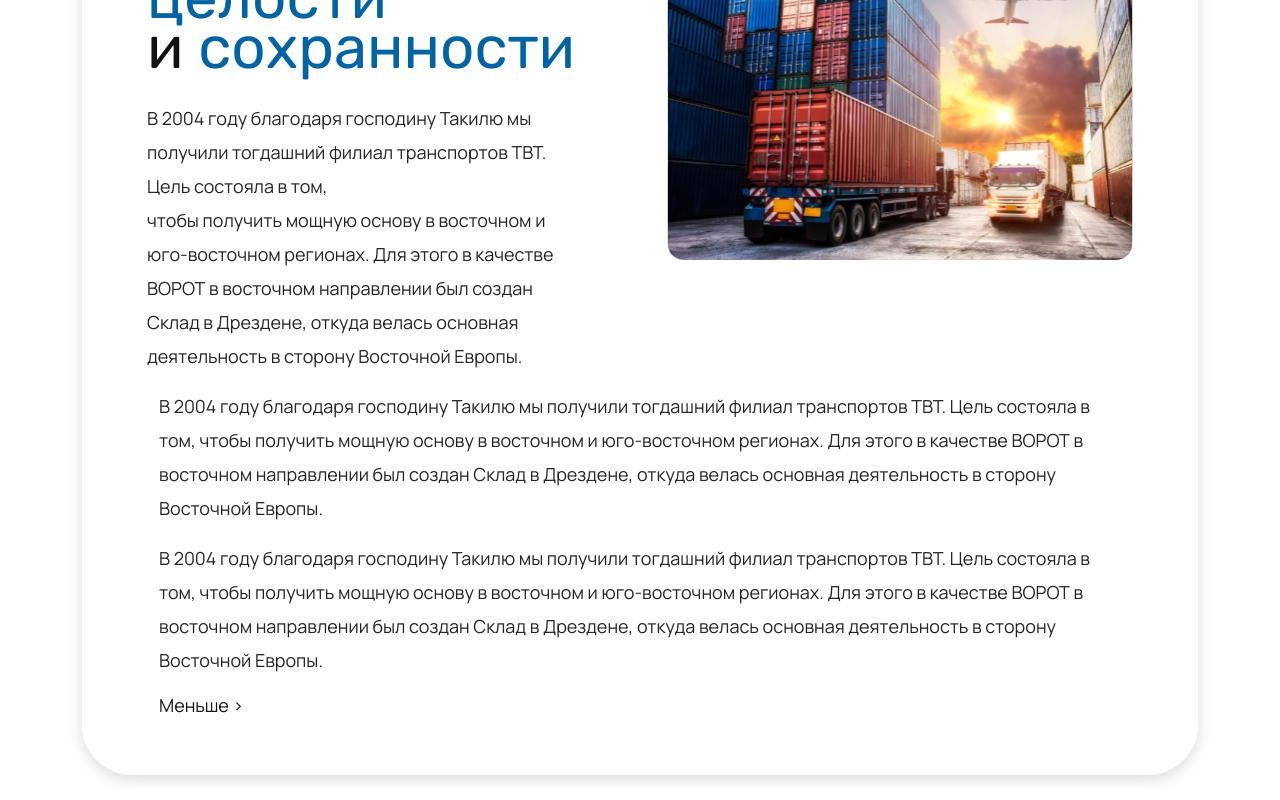
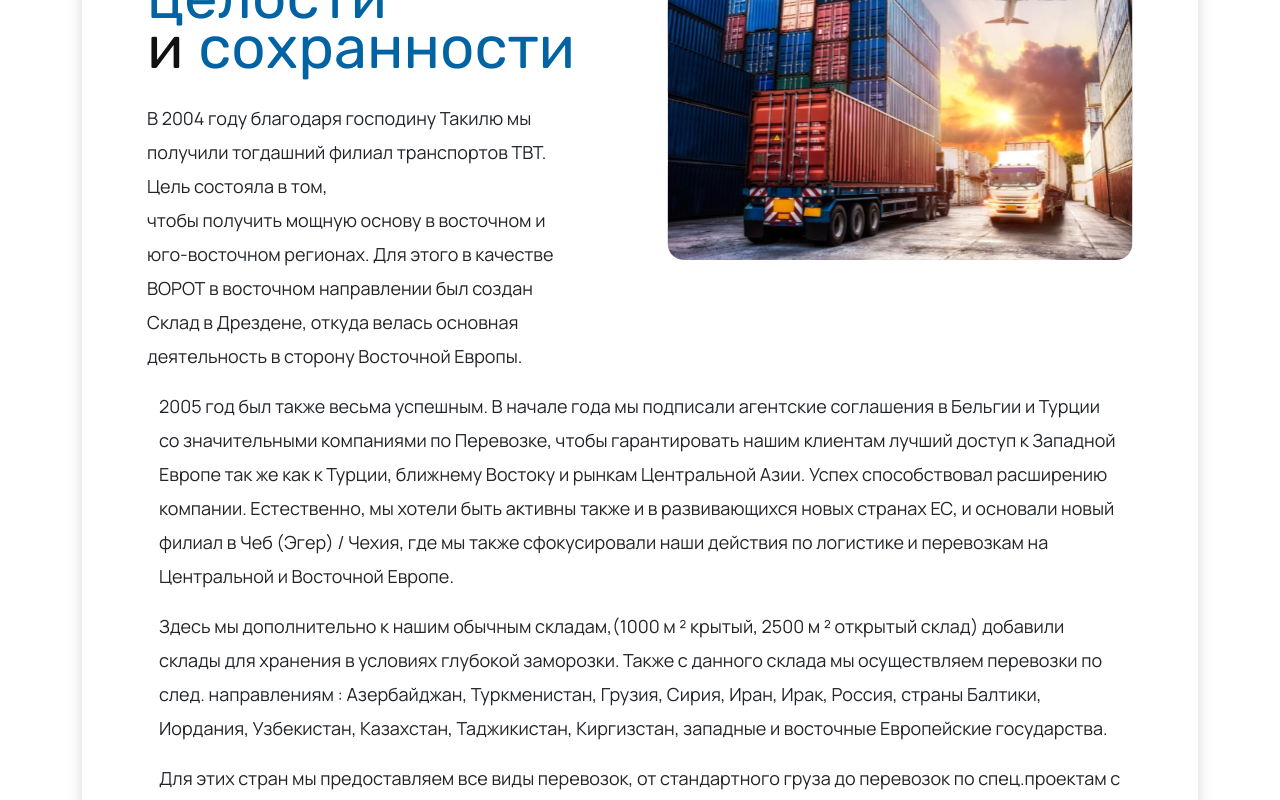
Before and after one commit to samar-st/Taklog, a React (Create React App) app: page / in a window 1280 px wide. Both pictures are taken after a click on the button "Больше >". Shown: the part 1221-2021 px from the top of the page. Built offline with nearby package versions, Linux system fonts and the light colour scheme.

Commit message:
desk page text

```diff
--- a/src/components/About/About.js
+++ b/src/components/About/About.js
@@ -86,22 +86,46 @@ const About = () => {
         <div className="desktop-resp-text">
           {details && (
             <div className="hidden-div-block">
-              <p className="hidden-us-text">
-                В 2004 году благодаря господину Такилю мы получили тогдашний
-                филиал транспортов TBT. Цель состояла в том, чтобы получить
-                мощную основу в восточном и юго-восточном регионах. Для этого в
-                качестве ВОРОТ в восточном направлении был создан Склад в
-                Дрездене, откуда велась основная деятельность в сторону
-                Восточной Европы.
-              </p>
-              <p className="hidden-us-text">
-                В 2004 году благодаря господину Такилю мы получили тогдашний
-                филиал транспортов TBT. Цель состояла в том, чтобы получить
-                мощную основу в восточном и юго-восточном регионах. Для этого в
-                качестве ВОРОТ в восточном направлении был создан Склад в
-                Дрездене, откуда велась основная деятельность в сторону
-                Восточной Европы.
-              </p>
+               <p className="hidden-us-text">
+                    2005 год был также весьма успешным. В начале года мы
+                    подписали агентские соглашения в Бельгии и Турции со
+                    значительными компаниями по Перевозке, чтобы гарантировать
+                    нашим клиентам лучший доступ к Западной Европе так же как к
+                    Турции, ближнему Востоку и рынкам Центральной Азии. Успех
+                    способствовал расширению компании. Естественно, мы хотели
+                    быть активны также и в развивающихся новых странах ЕС, и
+                    основали новый филиал в Чеб (Эгер) / Чехия, где мы также
+                    сфокусировали наши действия по логистике и перевозкам на
+                    Центральной и Восточной Европе.
+                  </p>
+                  <p className="hidden-us-text">
+                    Здесь мы дополнительно к нашим обычным складам,(1000 м ²
+                    крытый, 2500 м ² открытый склад) добавили склады для
+                    хранения в условиях глубокой заморозки. Также с данного
+                    склада мы осуществляем перевозки по след. направлениям :
+                    Азербайджан, Туркменистан, Грузия, Сирия, Иран, Ирак,
+                    Россия, страны Балтики, Иордания, Узбекистан, Казахстан,
+                    Таджикистан, Киргизстан, западные и восточные Европейские
+                    государства.
+                  </p>
+                  <p className="hidden-us-text">
+                    Для этих стран мы предоставляем все виды перевозок, от
+                    стандартного груза до перевозок по спец.проектам с
+                    нестандартными размерами, весом. Помимо наших новых
+                    предложений и достижений (например, таможенная очистка) в
+                    2006г., мы открыли новый офис в Москве / России, где мы
+                    активно осуществляем перевозку стройматериалов и других
+                    грузов.
+                  </p>
+                  <p className="hidden-us-text">
+                    В 2007 году был открыт офис в Душанбе / Таджикистан. Также с
+                    октября 2007г. наша компания представлена и в
+                    Ташкенте/Узбекистан. Для нас клиент – это не простая
+                    единица, к каждому мы находим персональный подход. В
+                    последующие годы мы также планируем долгосрочное
+                    инвестирование, как и всегда легко адаптируемся к изменениям
+                    на международном рынке.
+                  </p>
             </div>
           )}
           {/* show more btn */}
```
